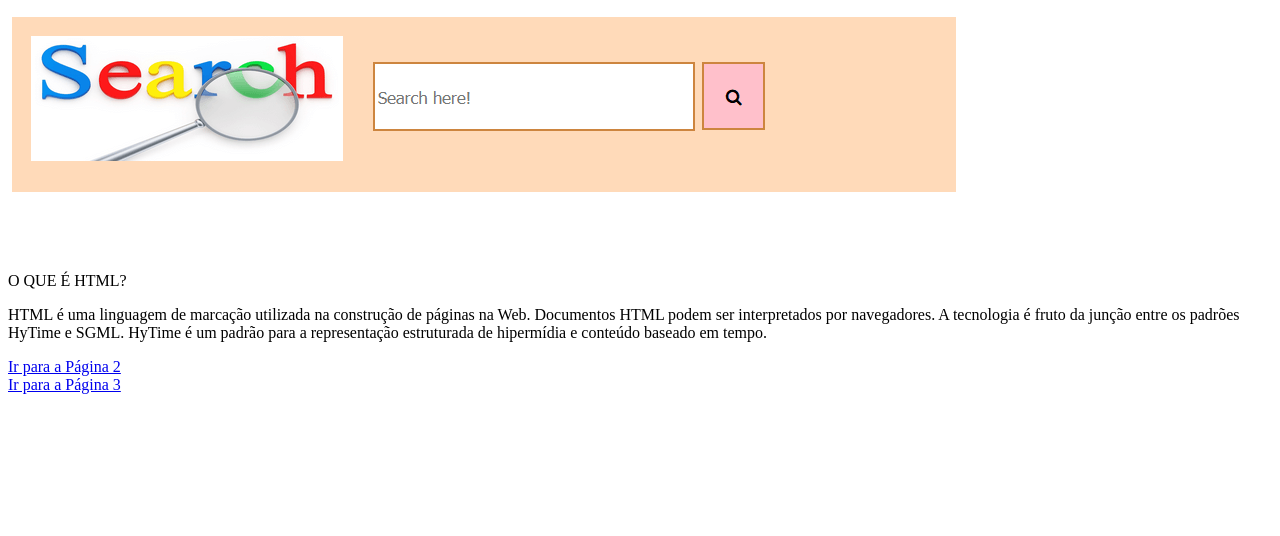
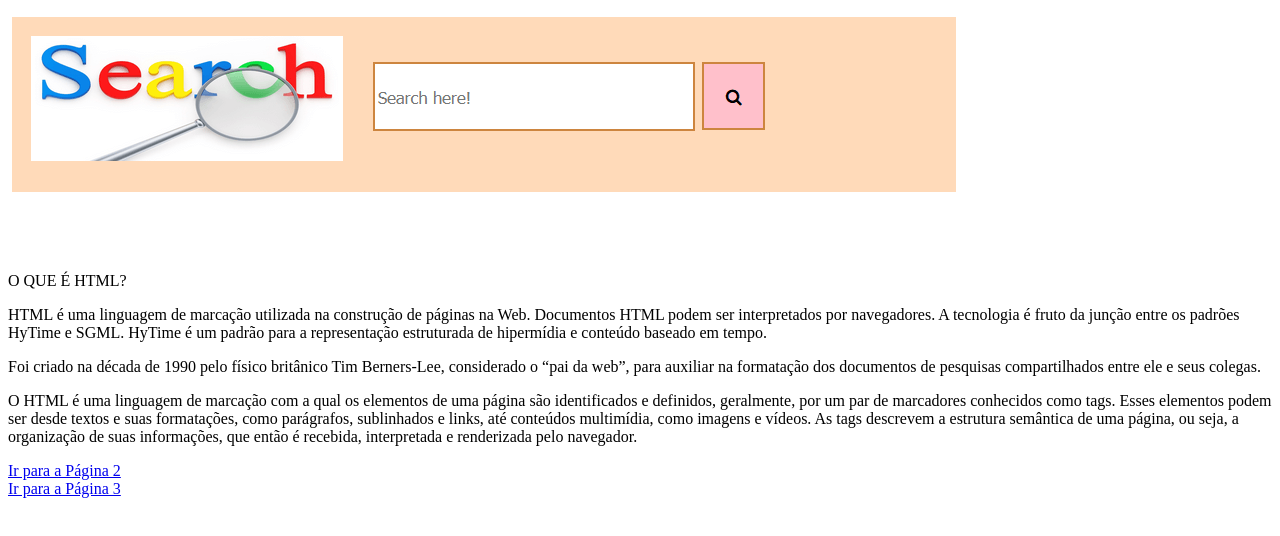
Before and after one commit to marlon22021976/provaA1, a plain HTML site: page index.html in a window 1280 px wide. Drawn offline with Linux system fonts and the light colour scheme.

Commit message:
Update index.html

```diff
--- a/index.html
+++ b/index.html
@@ -14,7 +14,10 @@
          Documentos HTML podem ser interpretados por navegadores.
           A tecnologia é fruto da junção entre os padrões HyTime e SGML.
            HyTime é um padrão para a representação estruturada de hipermídia e conteúdo baseado em tempo.</p>
+    <p><p>Foi criado na década de 1990 pelo físico britânico Tim Berners-Lee, considerado o “pai da web”, para auxiliar na formatação dos documentos de pesquisas compartilhados entre ele e seus colegas.</p>
+    <p>O HTML é uma linguagem de marcação com a qual os elementos de uma página são identificados e definidos, geralmente, por um par de marcadores conhecidos como tags. Esses elementos podem ser desde textos e suas formatações, como parágrafos, sublinhados e links, até conteúdos multimídia, como imagens e vídeos.
 
+        As tags descrevem a estrutura semântica de uma página, ou seja, a organização de suas informações, que então é recebida, interpretada e renderizada pelo navegador.</p></p>
     <a href="index2.html">Ir para a Página 2</a>
     <br>
 
```
